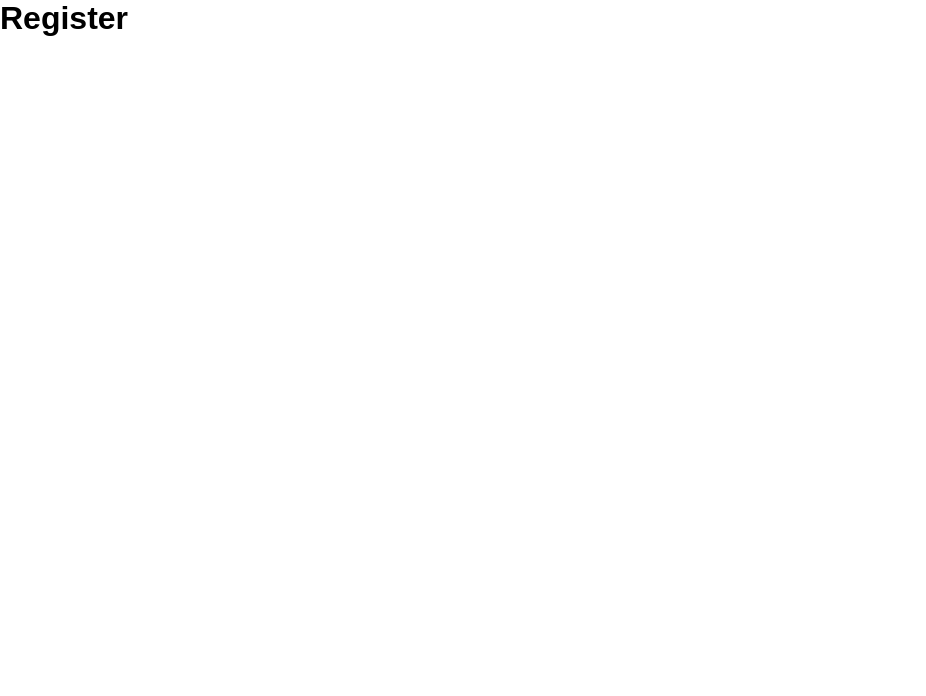
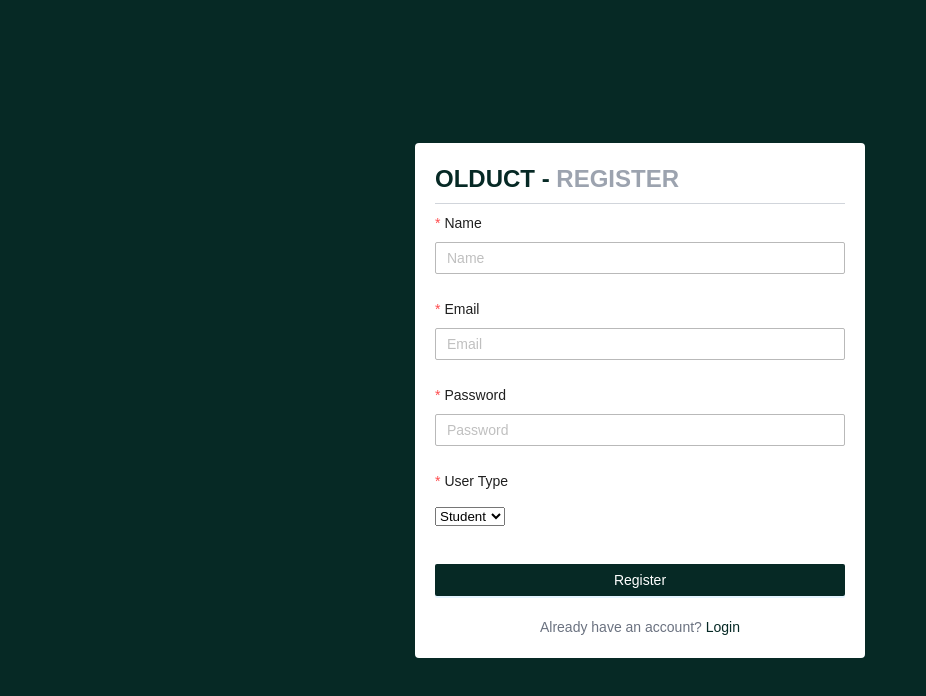
Before and after one commit to NAYANCSE27/SmartSchool, a React (Create React App) app in the folder client/: page /register in a window 1280 px wide. Shown: the top 696 px of the page, without its empty margins (0-926 px from the left). Built offline with nearby package versions, Linux system fonts and the light colour scheme.

Commit message:
added registration form user interface

```diff
--- /dev/null
+++ b/client/src/components/Divider.js
@@ -0,0 +1,7 @@
+import React from "react";
+
+function Divider() {
+  return <div className="w-full h-[1px] bg-gray-300 my-2"></div>;
+}
+
+export default Divider;
--- a/client/src/index.css
+++ b/client/src/index.css
@@ -9,3 +9,18 @@
   box-sizing: border-box;
   font-family: "Montserrat", sans-serif !important;
 }
+
+input {
+  height: 2rem !important;
+  border: 1px solid #b9b9b9 !important;
+}
+
+input:focus {
+  outline: none !important;
+  border: 1px solid #7270709a !important;
+  box-shadow: none !important;
+}
+
+button{
+  height: 2rem !important;
+}
--- a/client/src/index.js
+++ b/client/src/index.js
@@ -14,8 +14,11 @@
           Button: {
             colorPrimary: "#062925",
             colorPrimaryHover: "#062925",
-            borderRadius: "0px",
+            borderRadius: "2px",
           },
+        },
+        token: {
+          borderRadius: "2px",
         },
       }}
     >
--- a/client/src/pages/Register/index.js
+++ b/client/src/pages/Register/index.js
@@ -1,9 +1,58 @@
 import React from "react";
+import { Button, Form, Input } from "antd";
+import { Link } from "react-router-dom";
+import Divider from "../../components/Divider";
+
+const rules = [
+  {
+    required: true,
+    message: "Required",
+  },
+];
 
 function Register() {
+  const onFinish = (values) => {
+    console.log("Success:", values);
+  };
+
   return (
-    <div>
-      <h1>Register</h1>
+    <div className="h-screen flex bg-primary justify-center items-center">
+      <div className="bg-white p-5 rounded w-[450px]">
+        <h1 className="text-primary text-2xl">
+          OLDUCT - <span className="text-gray-400">REGISTER</span>
+        </h1>
+        <Divider />
+        <Form layout="vertical" onFinish={onFinish}>
+          <Form.Item label="Name" name="name" rules={rules}>
+            <Input placeholder="Name" />
+          </Form.Item>
+          <Form.Item label="Email" name="email" rules={rules}>
+            <Input placeholder="Email" />
+          </Form.Item>
+          <Form.Item label="Password" name="password" rules={rules}>
+            <Input type="password" placeholder="Password" />
+          </Form.Item>
+          <Form.Item label="User Type" name="user" rules={rules}>
+            <select>
+              <option value="student">Student</option>
+              <option value="teacher">Teacher</option>
+            </select>
+          </Form.Item>
+
+          <Button type="primary" htmlType="submit" block className="mt-2">
+            Register
+          </Button>
+
+          <div className="mt-5 text-center">
+            <span className="text-gray-500">
+              Already have an account?{" "}
+              <Link to="/login" className="text-primary">
+                Login
+              </Link>
+            </span>
+          </div>
+        </Form>
+      </div>
     </div>
   );
 }
```
